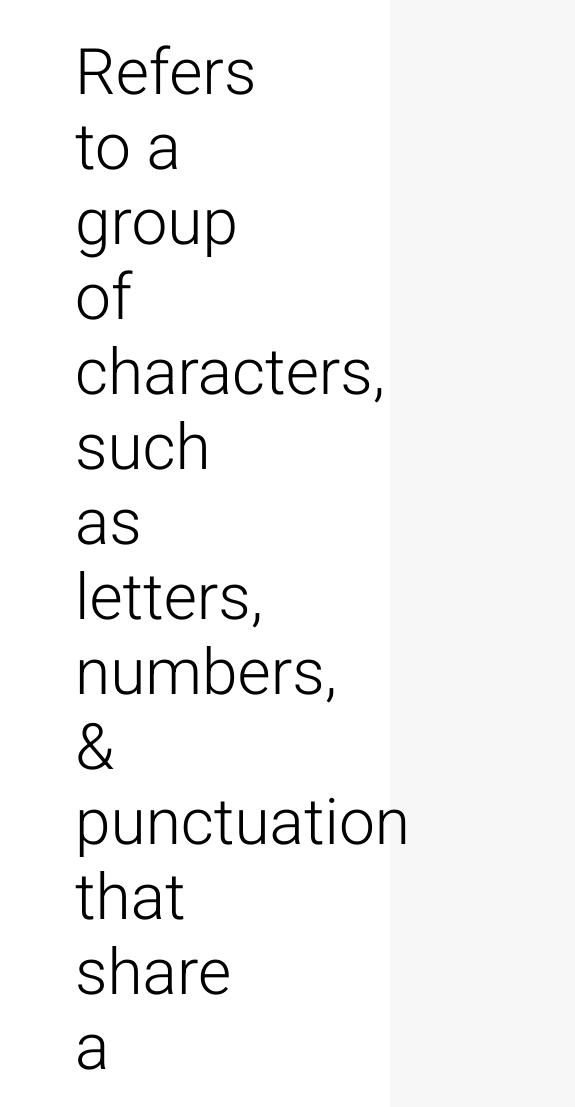
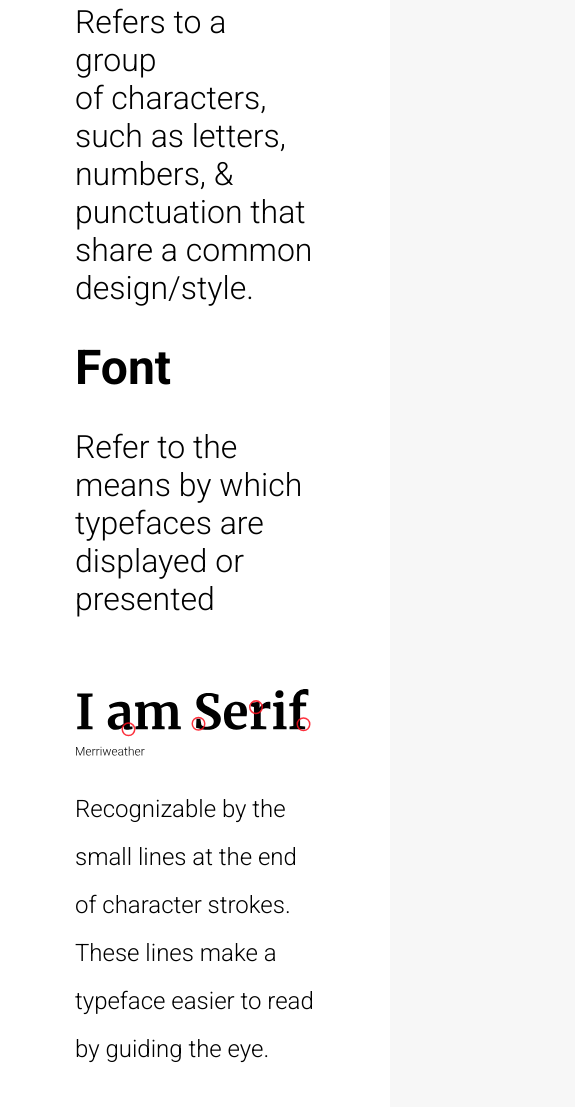
Before and after one commit to Jose-S/Typography, a plain HTML site: page vocabulary.html in a window 390 px wide. Shown: the part 869-1976 px from the top of the page, 575 px wide, since content can reach past the window. Drawn offline with Linux system fonts and the light colour scheme.

Commit message:
Added web responsive to vocab screen

```diff
--- a/css/index.css
+++ b/css/index.css
@@ -434,6 +434,7 @@ https://codepen.io/designcouch/pen/Atyop*/
       font-size: 24px;
       font-size: 2.4rem;
       font-weight: 500;
+      outline: 0;
    }
 
    .webScreen {
@@ -472,9 +473,24 @@ https://codepen.io/designcouch/pen/Atyop*/
       line-height: 1.4em;
    }
 
+   .body2 {
+      font-size: 32px;
+      font-size: 3.2rem;
+   }
+
+   .margin50Right {
+      margin-right: 0px;
+      margin-right: 0rem;
+   }
+
    .exampleContainer img {
       width: 125px;
       margin-top: 48px;
+   }
+
+   .vocabContainer img {
+      width: 250px;
+      margin-top: 32px;
    }
 
    .vocabContainer,
@@ -482,7 +498,8 @@ https://codepen.io/designcouch/pen/Atyop*/
       display: inline;
    }
 
-   .margin96Left {
+   .margin96Left,
+   .margin50Left {
       margin-left: 0px;
       margin-left: 0rem;
    }
--- a/vocabulary.html
+++ b/vocabulary.html
@@ -7,8 +7,8 @@
    <title>Typography Vocabulary</title>
    <!-- Roboto Font -->
    <link href="https://fonts.googleapis.com/css?family=Roboto:300,400,500,700,700i" rel="stylesheet" />
-   <link rel="stylesheet" href="https://use.fontawesome.com/releases/v5.6.3/css/all.css" integrity="sha384-UHRtZLI+pbxtHCWp1t77Bi1L4ZtiqrqD80Kn4Z8NTSRyMA2Fd33n5dQ8lWUE00s/"
-      crossorigin="anonymous" />
+   <link rel="stylesheet" href="https://use.fontawesome.com/releases/v5.6.3/css/all.css"
+      integrity="sha384-UHRtZLI+pbxtHCWp1t77Bi1L4ZtiqrqD80Kn4Z8NTSRyMA2Fd33n5dQ8lWUE00s/" crossorigin="anonymous" />
    <link rel="stylesheet" href="css/index.css" />
 </head>
 
@@ -78,7 +78,10 @@
          </div>
          <div style="text-align: center;">
             <a href="index.html">
-               <button><span>Learn Typography</span></button>
+               <button>
+                  <span class="webScreen">Learn Typography</span>
+                  <span class="mobileScreen">Typography</span>
+               </button>
             </a>
          </div>
       </div>
```
